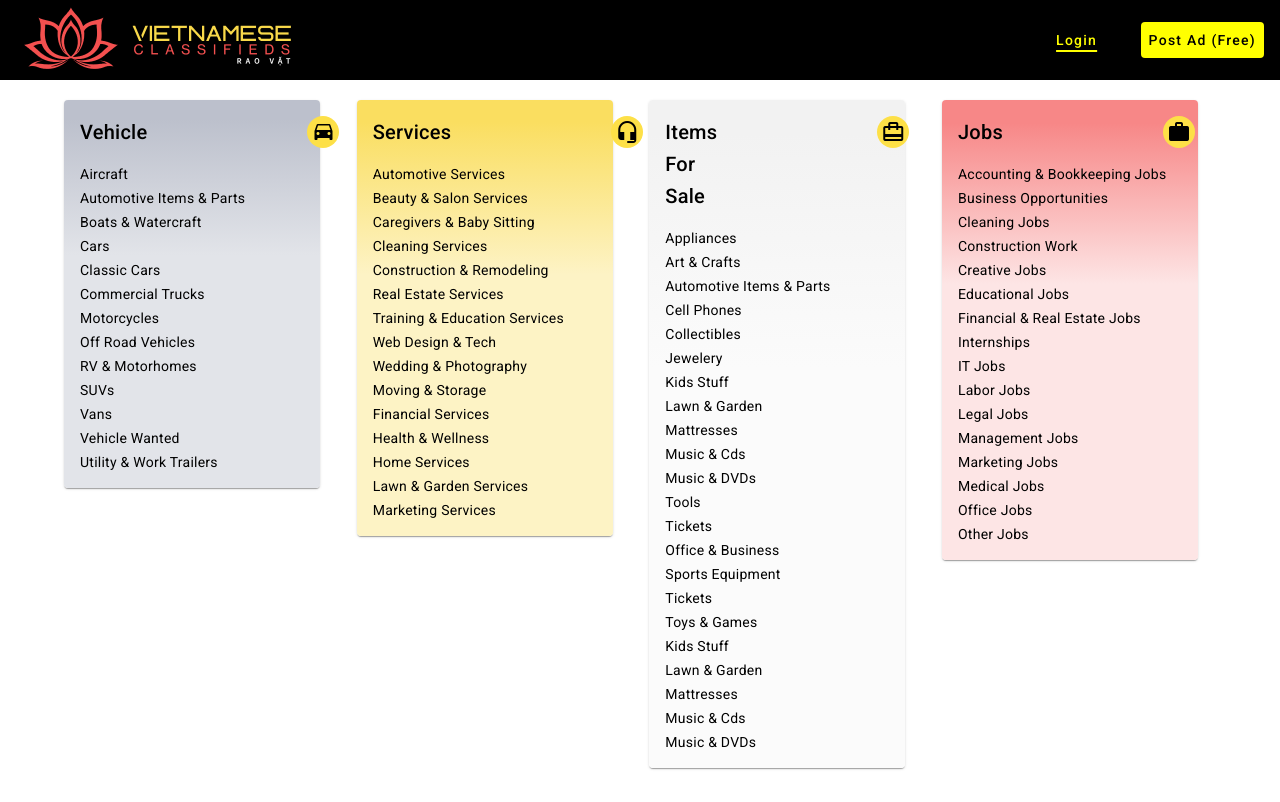
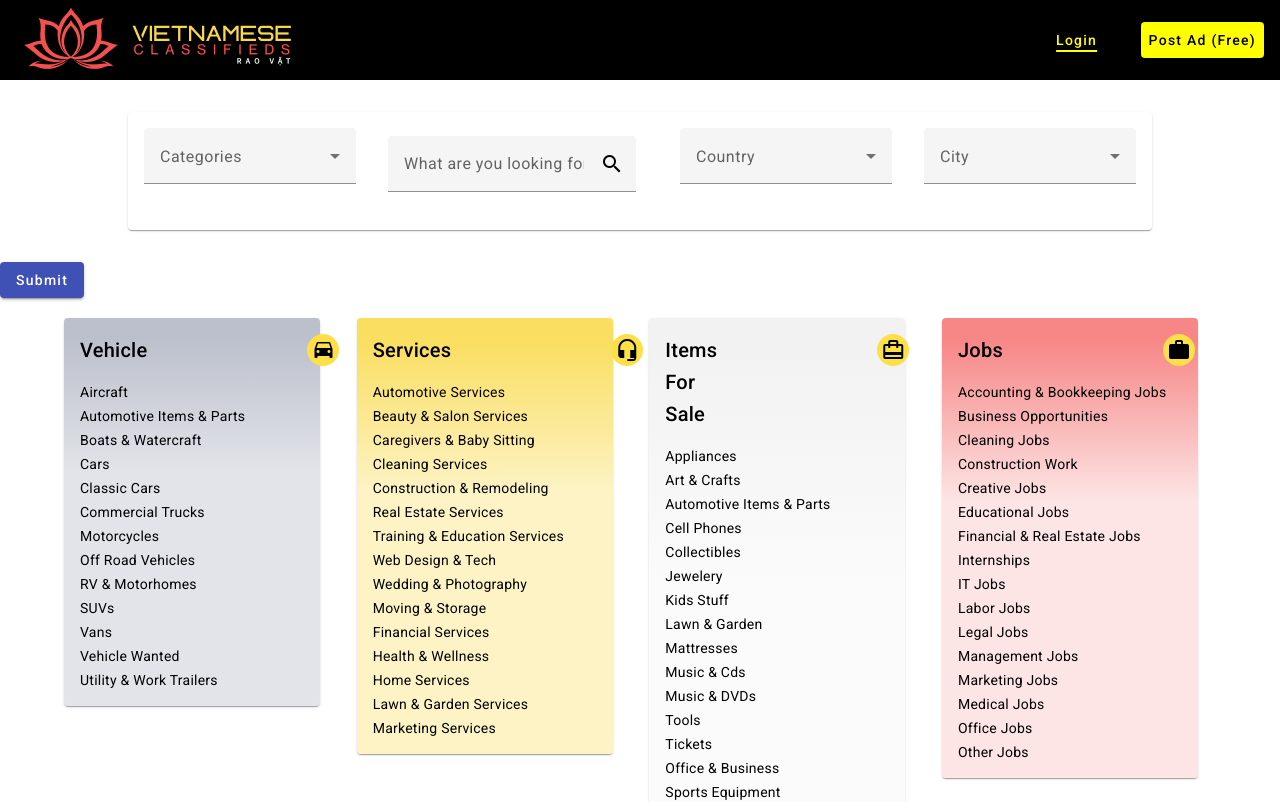
Before and after one commit to sampath-kumaramd/VN-classified, an Angular app: page /home in a window 1280 px wide. Shown: the top 802 px of the page. Built offline with nearby package versions, Linux system fonts and the light colour scheme.

Commit message:
create search bar component

```diff
--- a/src/app/components/pages/home-page/home-page.component.html
+++ b/src/app/components/pages/home-page/home-page.component.html
@@ -1,4 +1,5 @@
 <app-header></app-header>
+<app-search-bar></app-search-bar>
 <div class="card-container mx-16 flex flex-wrap">
   <app-home-page-card
     *ngFor="let item of data"
--- /dev/null
+++ b/src/app/components/shared/search-bar/search-bar.component.html
@@ -0,0 +1,44 @@
+<form #form="ngForm" (ngSubmit)="onSubmit(form.value)">
+    <mat-card>
+      <mat-card-content>
+        <div class="flex justify-between">
+          <div class="space-x-8">
+            <mat-form-field>
+              <mat-label>Categories</mat-label>
+              <mat-select [(ngModel)]="category" name="category">
+                <mat-option value="Vehicles">Vehicles</mat-option>
+                <mat-option value="Items For Sale">Items For Sale</mat-option>
+                <mat-option value="For Rent">For Rent</mat-option>
+                <!-- Add other options here -->
+              </mat-select>
+            </mat-form-field>
+
+            <mat-form-field class="w-auto">
+              <input matInput placeholder="What are you looking for?" [(ngModel)]="search" name="search" />
+              <mat-icon matSuffix>search</mat-icon>
+            </mat-form-field>
+          </div>
+          <div class="space-x-8">
+            <mat-form-field>
+              <mat-label>Country</mat-label>
+              <mat-select [(ngModel)]="country" name="country">
+                <mat-option value="United States">United States</mat-option>
+                <mat-option value="Canada">Canada</mat-option>
+                <!-- Add other options here -->
+              </mat-select>
+            </mat-form-field>
+
+            <mat-form-field>
+              <mat-label>City</mat-label>
+              <mat-select [(ngModel)]="city" name="city">
+                <mat-option value="New York">New York</mat-option>
+                <mat-option value="Los Angeles">Los Angeles</mat-option>
+                <!-- Add other options here -->
+              </mat-select>
+            </mat-form-field>
+          </div>
+        </div>
+      </mat-card-content>
+    </mat-card>
+    <button mat-raised-button color="primary" type="submit">Submit</button>
+  </form>
--- /dev/null
+++ b/src/app/components/shared/search-bar/search-bar.component.scss
@@ -0,0 +1,7 @@
+mat-card{
+    width: 80vw;
+    justify-content: center;
+    margin-inline: auto;
+    margin-top: 4vh;
+    margin-bottom: 4vh;
+}
--- /dev/null
+++ b/src/app/components/shared/search-bar/search-bar.component.ts
@@ -0,0 +1,17 @@
+import { Component } from '@angular/core';
+
+@Component({
+  selector: 'app-search-bar',
+  templateUrl: './search-bar.component.html',
+  styleUrls: ['./search-bar.component.scss']
+})
+export class SearchBarComponent {
+  category: string = 'all';
+  search: string = '';
+  country: string = 'all';
+  city: string  = 'all';
+
+  onSubmit(data : any) {
+    console.log(data);
+  }
+}
```
Also changed, not shown: src/app/app.module.ts (+7 -0 lines), 1 other file (tests, documents, lock files or other folders).
